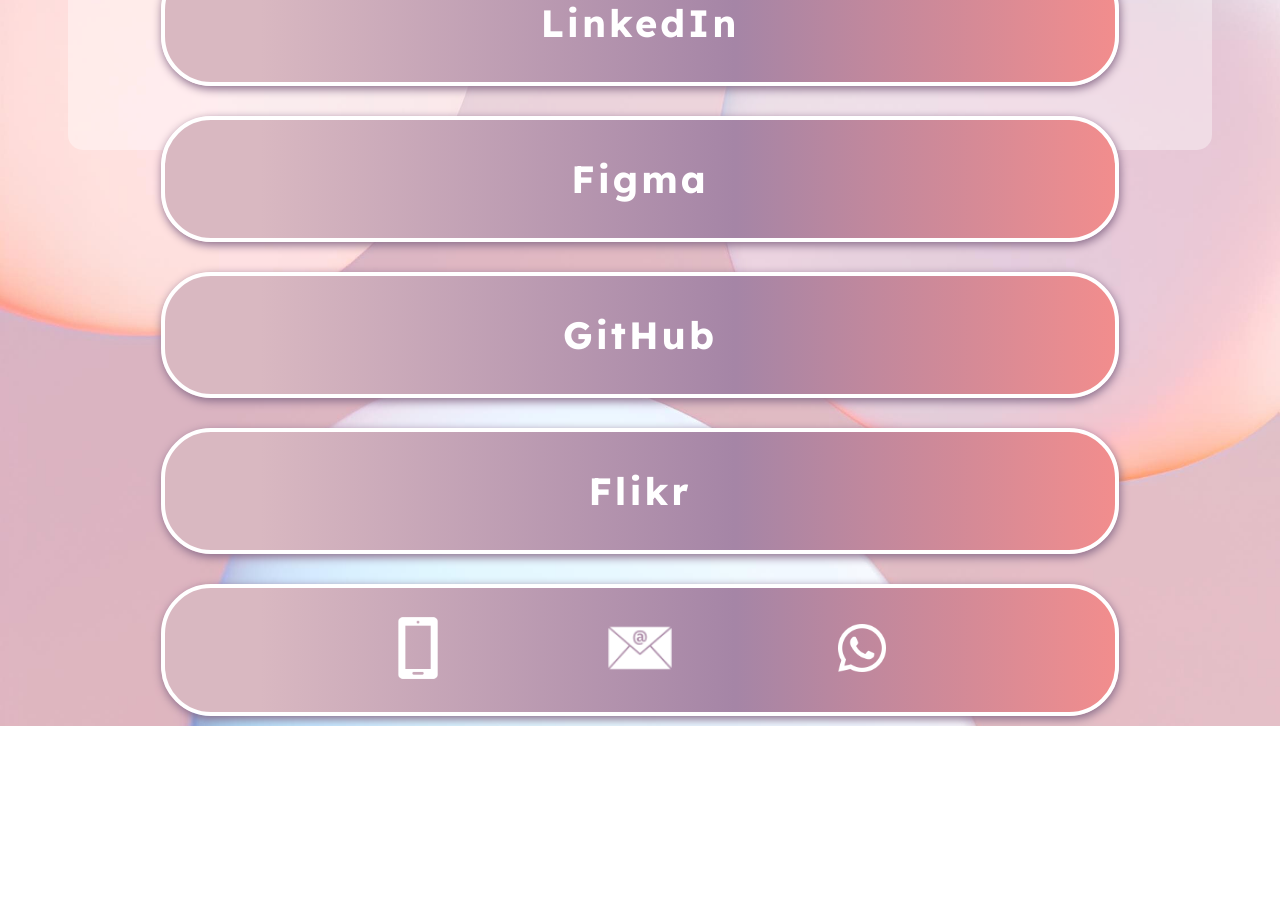
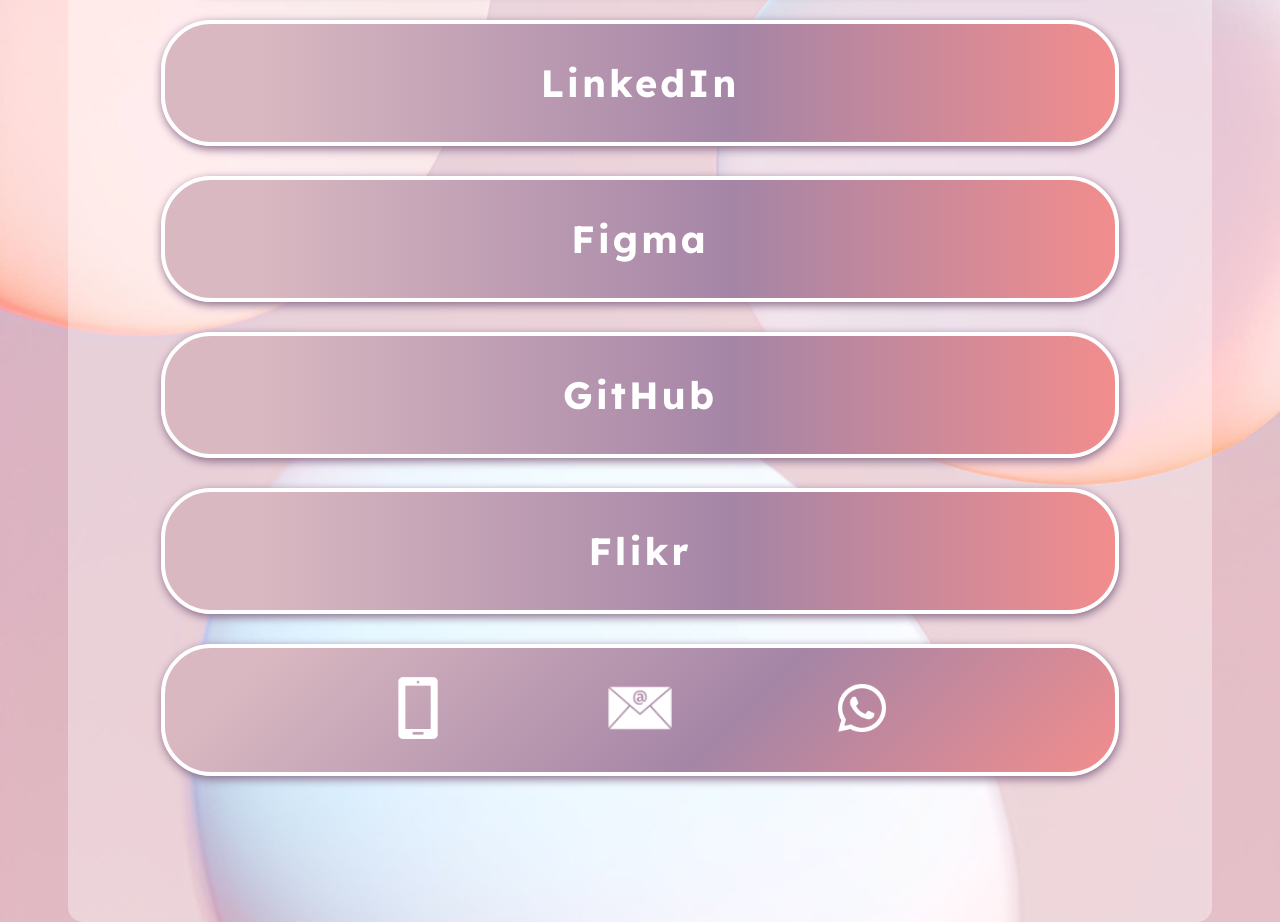
Before and after one commit to Nahis28/page_perso, a plain HTML site: page index.html in a window 1280 px wide. Shown: the part 1108-2030 px from the top of the page. Before the commit the page ends 1834 px from the top, so only its background shows below. Drawn offline with Linux system fonts and the light colour scheme.

Commit message:
modification taille background

```diff
--- a/style_mes_liens.css
+++ b/style_mes_liens.css
@@ -74,6 +74,7 @@
     justify-content: space-between;
     list-style: none;
     padding: 0;
+    margin-top: 80px;
 }
 
 
@@ -85,8 +86,8 @@
 .information {
     background-color: #ffffff5e;
     width: 80%;
-    height: 60%;
-    padding: 110px 60px;
+    height: auto;
+    padding: 130px 60px;
     border-radius: 15px;
     margin-top: 40px;
     align-self: center;
@@ -100,7 +101,6 @@
     font-style: oblique;
     text-align: center;
     margin: 0;
-    margin-bottom: 40px;
     width: 100%;
     justify-self: center;
 }
@@ -120,7 +120,6 @@
     flex-direction: row;
     justify-content: space-evenly;
     margin-top: 20px;
-    margin-bottom: 10px;
     padding: 25px 65px;
     border: 4px solid #ffffff;
     width: 80%;
@@ -128,8 +127,9 @@
     margin-right: auto;
     border-radius: 50px;
     box-shadow: 1px 3px 10px #886b89;
-    background: linear-gradient(90deg, rgba(217,184,193,1) 10%, rgba(165,133,166,1) 60%, rgba(242,141,141,1) 100%);
+    background: linear-gradient(135deg, rgba(217,184,193,1) 10%, rgba(165,133,166,1) 60%, rgba(242,141,141,1) 100%);
 }
+
 
 @media (min-width: 1000px) {
     .links:hover {
```
